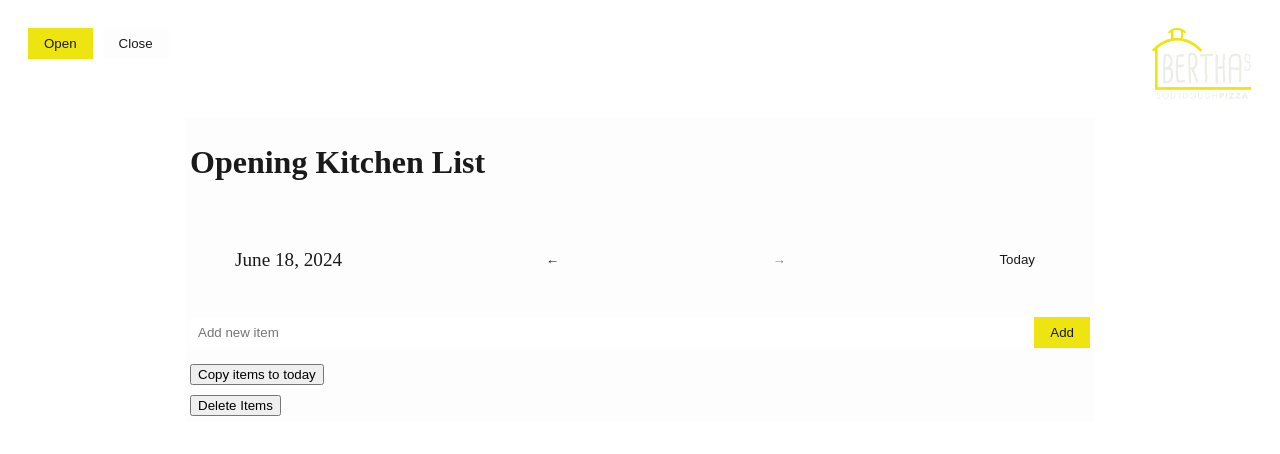
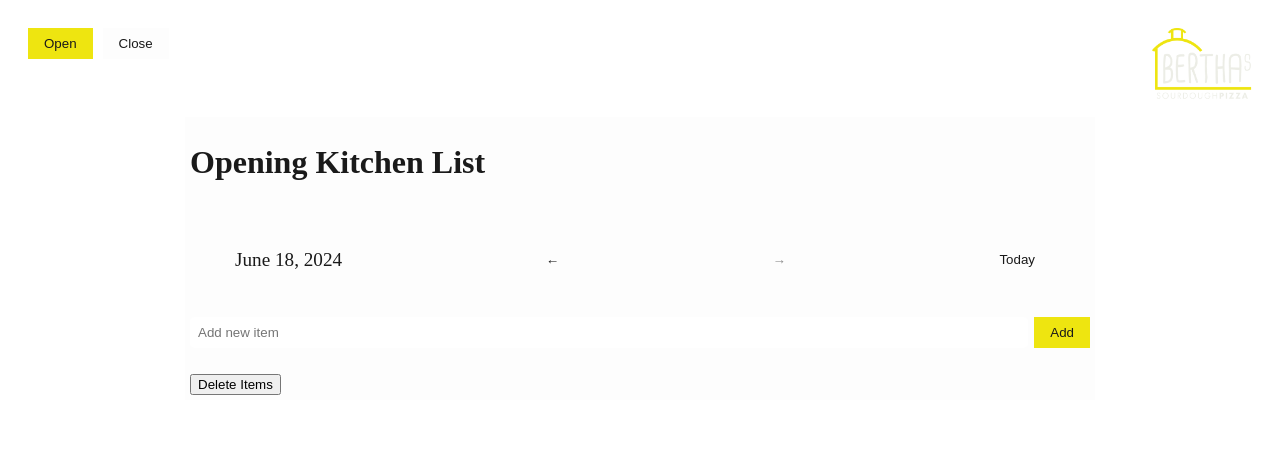
Before and after one commit to RowanKinross/berthas_open_close, a React (Vite) app: page / in a window 1280 px wide. Shown: the top 454 px of the page. Built offline with nearby package versions, Linux system fonts and the light colour scheme.

Commit message:
remove copy items to today on today's page

```diff
--- a/src/components/Checklist.jsx
+++ b/src/components/Checklist.jsx
@@ -139,6 +139,8 @@ const Checklist = () => {
     setActiveTab(tab);
   };
 
+  const isCopyToTodayHidden = currentDate === getTodayDateString();
+
   // Sort items based on completeness for display in the active checklist
   const sortedItems = activeTab === 'open'
   ? (openChecklists[currentDate] || []).sort((a, b) => {
@@ -204,7 +206,9 @@ const Checklist = () => {
             )}
           </div>
         ))}
-      <button onClick={copyItemsToToday}>Copy items to today</button>
+      {!isCopyToTodayHidden && (
+        <button onClick={copyItemsToToday}>Copy items to today</button>
+      )}
       </div>
       <button className='button' onClick={() => setDeleteMode(!deleteMode)}>
         {deleteMode ? 'Exit Delete Mode' : 'Delete Items'}
```
